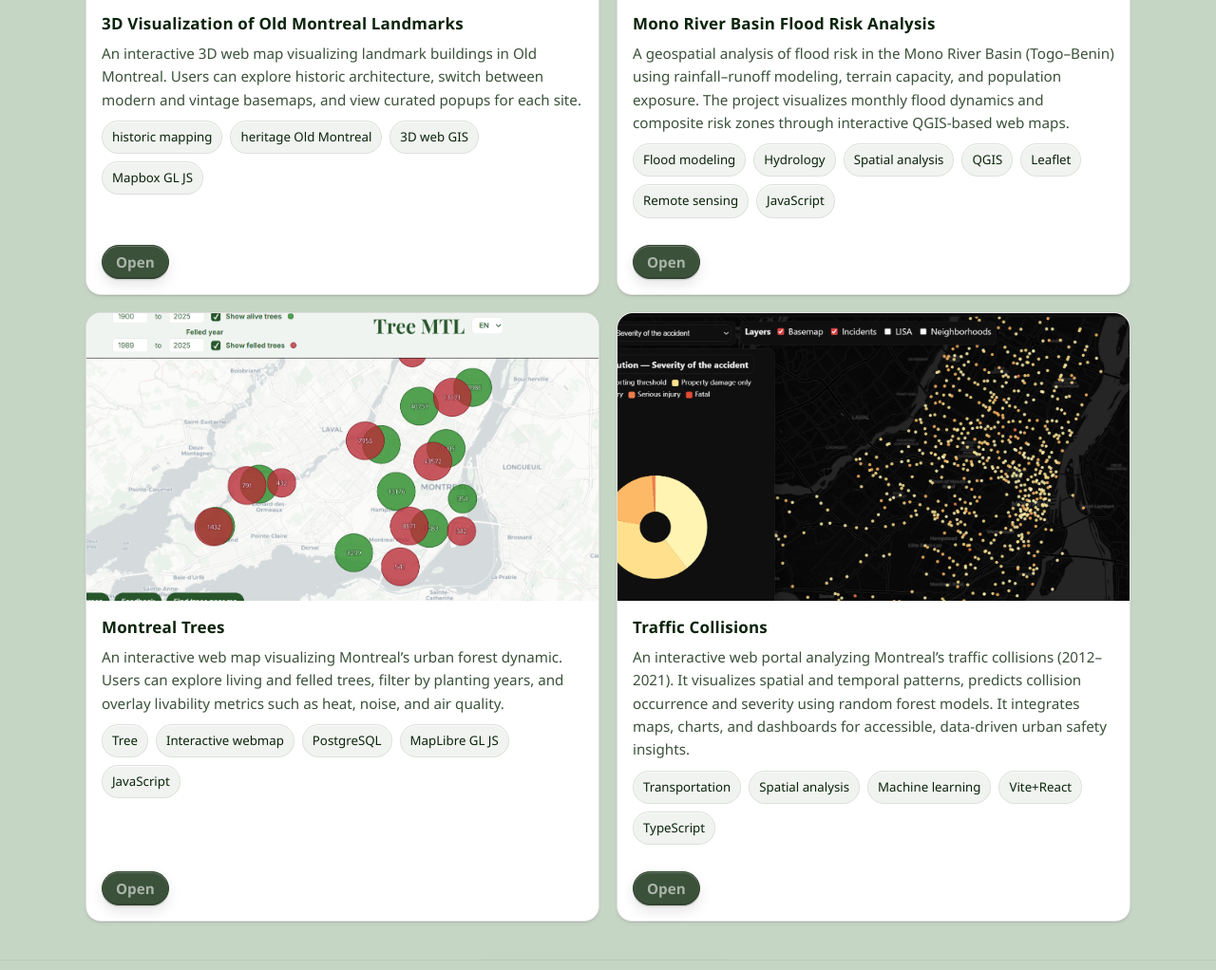
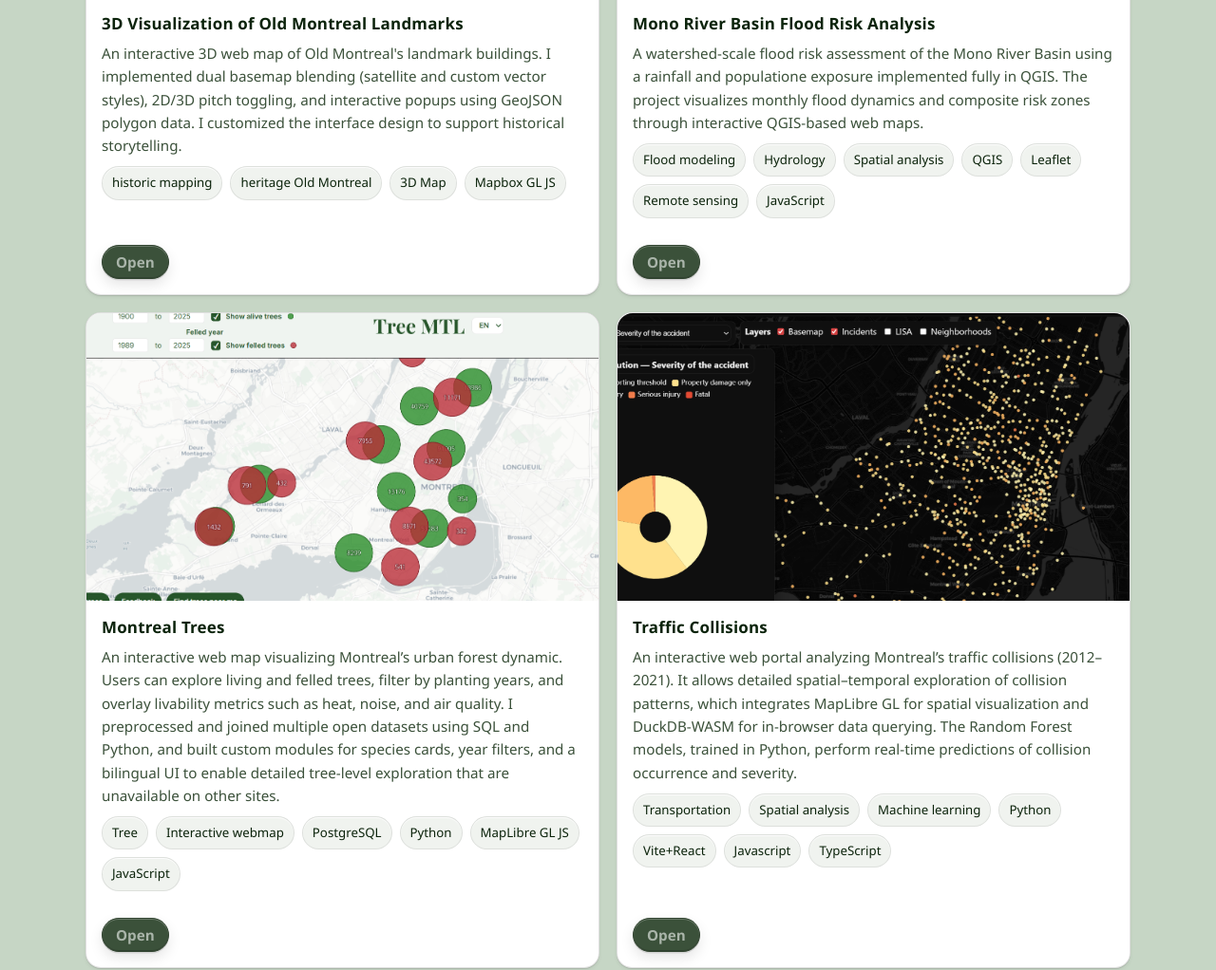
Before and after one commit to sleepysunflower/portfolio, a plain HTML site: page index.html in a window 1280 px wide. Shown: the part 450-1472 px from the top of the page at 95% size. Drawn offline with Linux system fonts and the light colour scheme.

Commit message:
Updated portfolio intro

```diff
--- a/script.js
+++ b/script.js
@@ -6,15 +6,15 @@ document.addEventListener('DOMContentLoaded', () => {
 const projects = [
   {
     title: "3D Visualization of Old Montreal Landmarks",
-    intro: "An interactive 3D web map visualizing landmark buildings in Old Montreal. Users can explore historic architecture, switch between modern and vintage basemaps, and view curated popups for each site.",
-    keywords: ["historic mapping","heritage Old Montreal","3D web GIS","Mapbox GL JS"],
+    intro: "An interactive 3D web map of Old Montreal's landmark buildings. I implemented dual basemap blending (satellite and custom vector styles), 2D/3D pitch toggling, and interactive popups using GeoJSON polygon data. I customized the interface design to support historical storytelling.",
+    keywords: ["historic mapping","heritage Old Montreal","3D Map","Mapbox GL JS"],
     url: "https://sleepysunflower.github.io/Old_MTL/",
     thumb: "assets/thumbnails/old_mtl.png",
     alt: "3D map of Old Montreal landmarks"
   },
   {
     title: "Mono River Basin Flood Risk Analysis",
-    intro: "A geospatial analysis of flood risk in the Mono River Basin (Togo–Benin) using rainfall–runoff modeling, terrain capacity, and population exposure. The project visualizes monthly flood dynamics and composite risk zones through interactive QGIS-based web maps.",
+    intro: "A watershed-scale flood risk assessment of the Mono River Basin using a rainfall and populatione exposure implemented fully in QGIS. The project visualizes monthly flood dynamics and composite risk zones through interactive QGIS-based web maps.",
     keywords: ["Flood modeling","Hydrology","Spatial analysis","QGIS","Leaflet","Remote sensing","JavaScript"],
     url: "https://sleepysunflower.github.io/mono_flood/",
     thumb: "assets/thumbnails/mono_flood.png",
@@ -22,16 +22,16 @@ const projects = [
   },
   {
     title: "Montreal Trees",
-    intro: "An interactive web map visualizing Montreal’s urban forest dynamic. Users can explore living and felled trees, filter by planting years, and overlay livability metrics such as heat, noise, and air quality.",
-    keywords: ["Tree","Interactive webmap","PostgreSQL","MapLibre GL JS","JavaScript"],
+    intro: "An interactive web map visualizing Montreal’s urban forest dynamic. Users can explore living and felled trees, filter by planting years, and overlay livability metrics such as heat, noise, and air quality. I preprocessed and joined multiple open datasets using SQL and Python, and built custom modules for species cards, year filters, and a bilingual UI to enable detailed tree-level exploration that are unavailable on other sites.",
+    keywords: ["Tree","Interactive webmap","PostgreSQL","Python","MapLibre GL JS","JavaScript"],
     url: "https://sleepysunflower.github.io/tree-mtl/",
     thumb: "assets/thumbnails/tree_mtl.png",
     alt: "Montreal urban forest map"
   },
   {
     title: "Traffic Collisions",
-    intro: "An interactive web portal analyzing Montreal’s traffic collisions (2012–2021). It visualizes spatial and temporal patterns, predicts collision occurrence and severity using random forest models. It integrates maps, charts, and dashboards for accessible, data-driven urban safety insights.",
-    keywords: ["Transportation","Spatial analysis","Machine learning","Vite+React","TypeScript"],
+    intro: "An interactive web portal analyzing Montreal’s traffic collisions (2012–2021). It allows detailed spatial–temporal exploration of collision patterns, which integrates MapLibre GL for spatial visualization and DuckDB-WASM for in-browser data querying.   The Random Forest models, trained in Python, perform real-time predictions of collision occurrence and severity.",
+    keywords: ["Transportation","Spatial analysis","Machine learning","Python","Vite+React","Javascript","TypeScript"],
     url: "https://sleepysunflower.github.io/traffic_collisions",
     thumb: "assets/thumbnails/traffic_collisions.png",
     alt: "Traffic collisions dashboard"
```
Also changed, not shown: pages/cv.html (+1 -1 lines).
